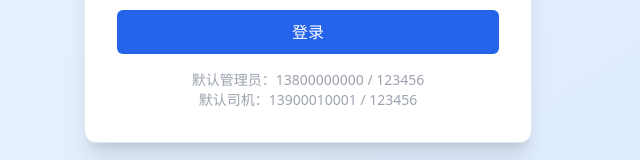
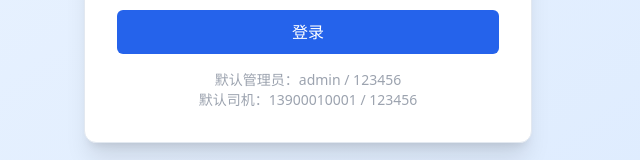
Before and after one commit to lizilong0320/tms-driver-delivery, a Next.js app: page /login in a window 1280 px wide. Shown: the part 514-674 px from the top of the page, without its empty margins (332-972 px from the left). Built offline with nearby package versions, Linux system fonts and the light colour scheme.

Commit message:
fix: 登录后跳转路由去掉括号 - App Router路由组不参与URL

```diff
--- a/app/login/page.tsx
+++ b/app/login/page.tsx
@@ -33,9 +33,9 @@ export default function LoginPage() {
 
       // 跳转
       if (data.user.role === 'admin') {
-        router.push('/(admin)/dashboard')
+        router.push('/dashboard')
       } else {
-        router.push('/(driver)/tasks')
+        router.push('/tasks')
       }
     } catch {
       setError('网络错误')
@@ -90,7 +90,7 @@ export default function LoginPage() {
           </Button>
 
           <div className="text-center text-sm text-gray-400 mt-4">
-            <p>默认管理员：13800000000 / 123456</p>
+            <p>默认管理员：admin / 123456</p>
             <p>默认司机：13900010001 / 123456</p>
           </div>
         </form>
```
